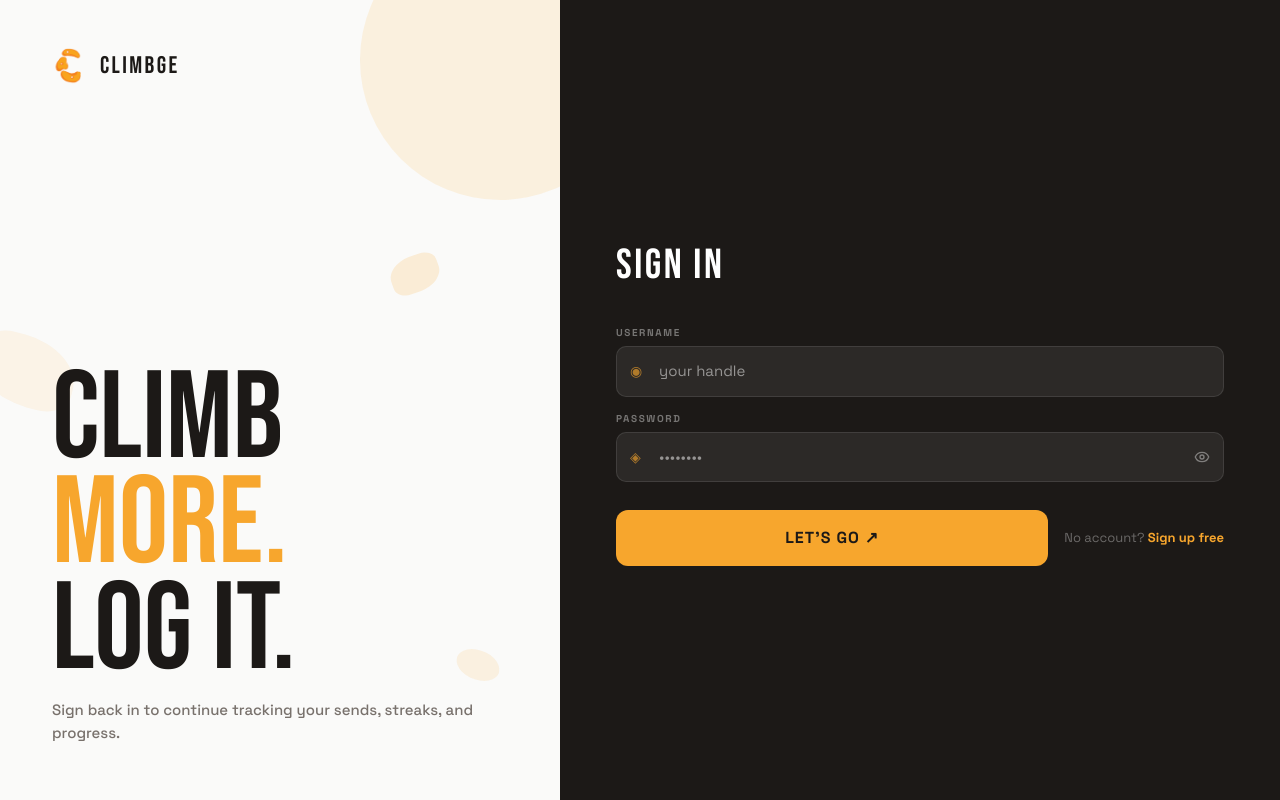
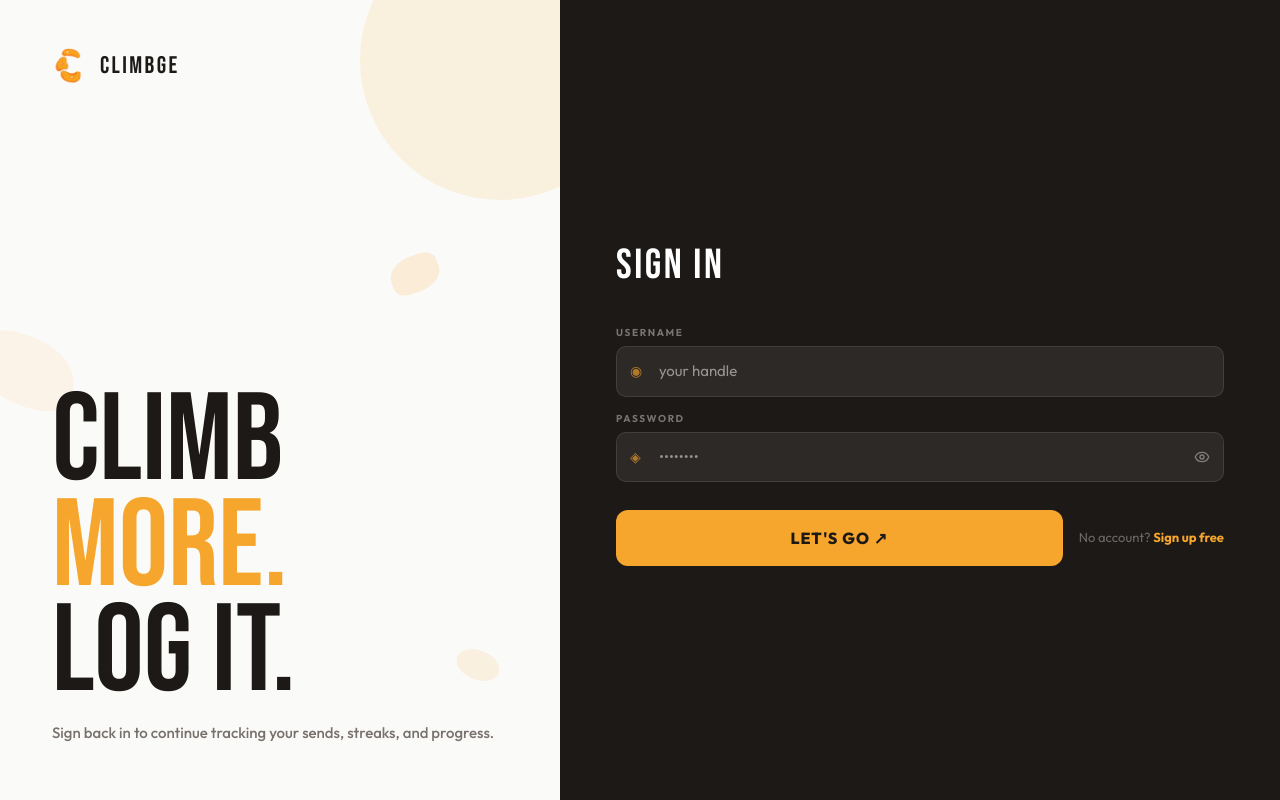
Before and after one commit to fernaldya/climbge, a React (Vite) app in the folder frontend/: page /login in a window 1280 px wide. Built offline with nearby package versions, Linux system fonts and the light colour scheme; no server answers.

Commit message:
Redesigned login and signup page

```diff
--- a/frontend/dev-dist/sw.js
+++ b/frontend/dev-dist/sw.js
@@ -79,7 +79,7 @@ define(['./workbox-f8c404e3'], (function (workbox) { 'use strict';
    */
   workbox.precacheAndRoute([{
     "url": "/index.html",
-    "revision": "0.81e4c53p94o"
+    "revision": "0.rshbnqqdb7g"
   }], {});
   workbox.cleanupOutdatedCaches();
   workbox.registerRoute(new workbox.NavigationRoute(workbox.createHandlerBoundToURL("/index.html"), {
--- a/frontend/index.html
+++ b/frontend/index.html
@@ -6,7 +6,7 @@
     <meta name="viewport" content="width=device-width, initial-scale=1.0" />
     <title>Climbge</title>
     <link rel="preconnect" href="https://fonts.googleapis.com" />
-    <link href="https://fonts.googleapis.com/css2?family=Bebas+Neue&family=Space+Grotesk:wght@400;500;600;700;800&display=swap" rel="stylesheet" />
+    <link href="https://fonts.googleapis.com/css2?family=Bebas+Neue&family=Outfit:wght@400;500;600;700;800&display=swap" rel="stylesheet" />
   </head>
   <body>
     <div id="root"></div>
--- a/frontend/src/LoginPage.tsx
+++ b/frontend/src/LoginPage.tsx
@@ -55,7 +55,7 @@ export function LoginPage({ onLogin }: LoginPageProps) {
     padding: '13px 14px 13px 42px',
     color: '#fff',
     fontSize: 15,
-    fontFamily: "'Space Grotesk', sans-serif",
+    fontFamily: "'Outfit', sans-serif",
     outline: 'none',
   };
 
@@ -79,15 +79,17 @@ export function LoginPage({ onLogin }: LoginPageProps) {
     pointerEvents: 'none',
   };
 
-  /* ── MOBILE layout (< 768px) ── */
-  const MobileLayout = () => (
+  return (
+    <>
+      {/* ── MOBILE layout (< 768px) ── */}
+      <div className="block md:hidden">
         <div
           style={{
             display: 'flex',
             flexDirection: 'column',
             minHeight: '100dvh',
             background: '#fafaf9',
-        fontFamily: "'Space Grotesk', sans-serif",
+            fontFamily: "'Outfit', sans-serif",
             overflow: 'hidden',
           }}
         >
@@ -161,7 +163,7 @@ export function LoginPage({ onLogin }: LoginPageProps) {
 
               <button
                 type="submit"
-            style={{ width: '100%', background: '#F7A62D', color: '#1c1917', fontFamily: "'Space Grotesk', sans-serif", fontWeight: 800, fontSize: 16, letterSpacing: '0.06em', textTransform: 'uppercase', border: 'none', borderRadius: 12, padding: 16, cursor: 'pointer' }}
+                style={{ width: '100%', background: '#F7A62D', color: '#1c1917', fontFamily: "'Outfit', sans-serif", fontWeight: 800, fontSize: 16, letterSpacing: '0.06em', textTransform: 'uppercase', border: 'none', borderRadius: 12, padding: 16, cursor: 'pointer' }}
               >
                 Let's Go ↗
               </button>
@@ -173,11 +175,11 @@ export function LoginPage({ onLogin }: LoginPageProps) {
             </div>
           </div>
         </div>
-  );
+      </div>
 
-  /* ── DESKTOP layout (≥ 768px) ── */
-  const DesktopLayout = () => (
-    <div style={{ display: 'flex', height: '100dvh', fontFamily: "'Space Grotesk', sans-serif", background: '#fafaf9', overflow: 'hidden' }}>
+      {/* ── DESKTOP layout (≥ 768px) ── */}
+      <div className="hidden md:block">
+        <div style={{ display: 'flex', height: '100dvh', fontFamily: "'Outfit', sans-serif", background: '#fafaf9', overflow: 'hidden' }}>
           {/* Left hero panel */}
           <div style={{ width: 560, flexShrink: 0, background: '#fafaf9', position: 'relative', overflow: 'hidden', display: 'flex', flexDirection: 'column', justifyContent: 'flex-end', padding: '52px 52px 56px' }}>
             <Blob style={{ width: 280, height: 280, top: -80, right: -80, opacity: 0.13 }} />
@@ -249,7 +251,7 @@ export function LoginPage({ onLogin }: LoginPageProps) {
               <div style={{ display: 'flex', gap: 16, alignItems: 'center' }}>
                 <button
                   type="submit"
-              style={{ flex: 1, background: '#F7A62D', color: '#1c1917', fontFamily: "'Space Grotesk', sans-serif", fontWeight: 800, fontSize: 16, letterSpacing: '0.06em', textTransform: 'uppercase', border: 'none', borderRadius: 12, padding: 16, cursor: 'pointer' }}
+                  style={{ flex: 1, background: '#F7A62D', color: '#1c1917', fontFamily: "'Outfit', sans-serif", fontWeight: 800, fontSize: 16, letterSpacing: '0.06em', textTransform: 'uppercase', border: 'none', borderRadius: 12, padding: 16, cursor: 'pointer' }}
                 >
                   Let's Go ↗
                 </button>
@@ -261,17 +263,6 @@ export function LoginPage({ onLogin }: LoginPageProps) {
             </form>
           </div>
         </div>
-  );
-
-  return (
-    <>
-      {/* Mobile */}
-      <div className="block md:hidden">
-        <MobileLayout />
-      </div>
-      {/* Desktop */}
-      <div className="hidden md:block">
-        <DesktopLayout />
       </div>
     </>
   );
--- a/frontend/src/SignupPage.tsx
+++ b/frontend/src/SignupPage.tsx
@@ -94,7 +94,7 @@ export function SignupPage({ onSignup }: SignupPageProps) {
     padding: '13px 14px 13px 42px',
     color: '#fff',
     fontSize: 15,
-    fontFamily: "'Space Grotesk', sans-serif",
+    fontFamily: "'Outfit', sans-serif",
     outline: 'none',
   };
 
@@ -129,7 +129,7 @@ export function SignupPage({ onSignup }: SignupPageProps) {
     width: '100%',
     background: '#F7A62D',
     color: '#1c1917',
-    fontFamily: "'Space Grotesk', sans-serif",
+    fontFamily: "'Outfit', sans-serif",
     fontWeight: 800,
     fontSize: 16,
     letterSpacing: '0.06em',
@@ -140,9 +140,11 @@ export function SignupPage({ onSignup }: SignupPageProps) {
     cursor: 'pointer',
   };
 
-  /* ── MOBILE ── */
-  const MobileLayout = () => (
-    <div style={{ display: 'flex', flexDirection: 'column', minHeight: '100dvh', background: '#fafaf9', fontFamily: "'Space Grotesk', sans-serif", overflow: 'hidden' }}>
+  return (
+    <>
+      {/* ── MOBILE ── */}
+      <div className="block md:hidden">
+        <div style={{ display: 'flex', flexDirection: 'column', minHeight: '100dvh', background: '#fafaf9', fontFamily: "'Outfit', sans-serif", overflow: 'hidden' }}>
           {/* Hero top */}
           <div style={{ position: 'relative', flexShrink: 0, overflow: 'hidden', padding: '44px 32px 14px' }}>
             <Blob style={{ width: 140, height: 140, top: -50, right: -40, opacity: 0.12 }} />
@@ -278,11 +280,11 @@ export function SignupPage({ onSignup }: SignupPageProps) {
             )}
           </div>
         </div>
-  );
+      </div>
 
-  /* ── DESKTOP ── */
-  const DesktopLayout = () => (
-    <div style={{ display: 'flex', height: '100dvh', fontFamily: "'Space Grotesk', sans-serif", background: '#fafaf9', overflow: 'hidden' }}>
+      {/* ── DESKTOP ── */}
+      <div className="hidden md:block">
+        <div style={{ display: 'flex', height: '100dvh', fontFamily: "'Outfit', sans-serif", background: '#fafaf9', overflow: 'hidden' }}>
           {/* Left hero panel */}
           <div style={{ width: 480, flexShrink: 0, background: '#fafaf9', position: 'relative', overflow: 'hidden', display: 'flex', flexDirection: 'column', justifyContent: 'flex-end', padding: '52px 52px 56px' }}>
             <Blob style={{ width: 220, height: 220, top: -60, right: -60, opacity: 0.12 }} />
@@ -412,15 +414,6 @@ export function SignupPage({ onSignup }: SignupPageProps) {
             </div>
           </form>
         </div>
-  );
-
-  return (
-    <>
-      <div className="block md:hidden">
-        <MobileLayout />
-      </div>
-      <div className="hidden md:block">
-        <DesktopLayout />
       </div>
     </>
   );
```
Lines whose indentation alone changed are shown as unchanged.
